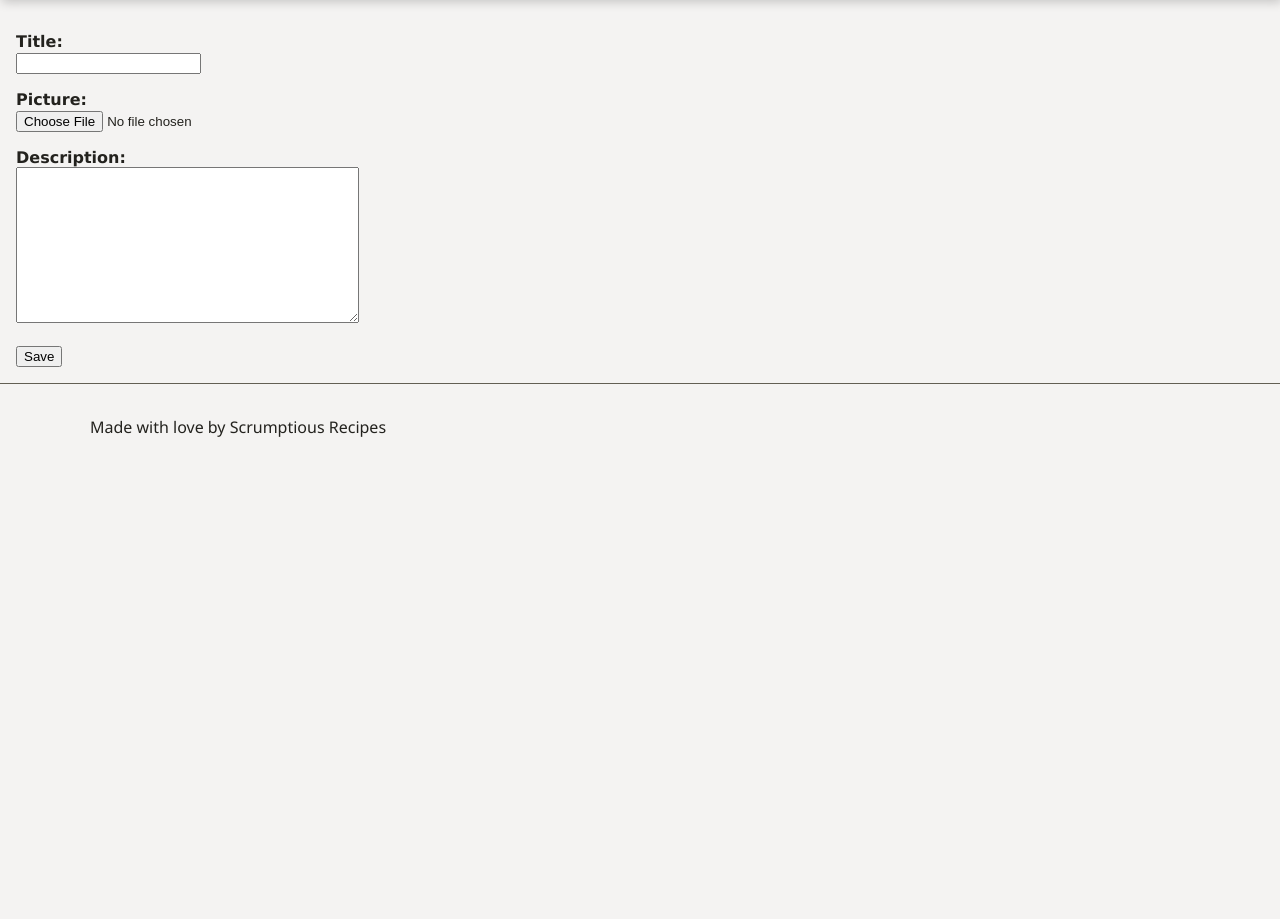
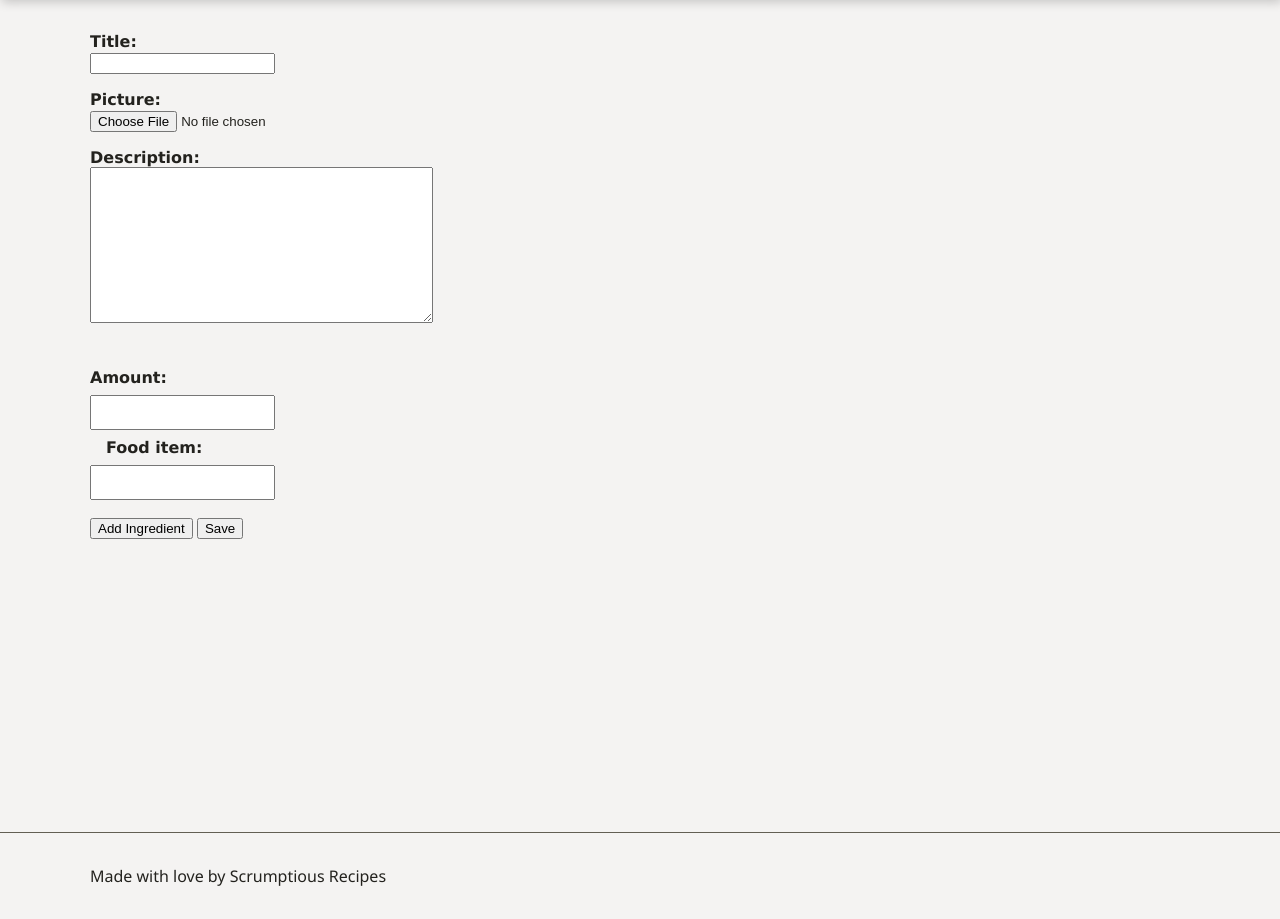
Before and after one commit to daisukev/scrumptious-recipes, a Django app: page /recipes/create/ in a window 1280 px wide. Shown: the part 110-1029 px from the top of the page. Before the commit the page ends 547 px from the top, so only its background shows below. Run offline with Django 4.2, Linux system fonts and the light colour scheme; the visitor is signed in with stand-in values (Sample User, id 1); some web fonts are replaced.

Commit message:
initial functionality for formset for ingredients

```diff
--- a/recipes/forms.py
+++ b/recipes/forms.py
@@ -1,7 +1,7 @@
-from django.forms import ModelForm, formset_factory
+from django.forms import ModelForm
 from django import forms
 from django.core.files.uploadedfile import SimpleUploadedFile
-from .models import Recipe,Rating
+from .models import Recipe,Rating, Ingredient
 
 class RecipeForm(ModelForm):
     class Meta:
@@ -21,3 +21,9 @@ class RatingForm(ModelForm):
                 "recipe",
                 "author",
                 )
+
+class IngredientForm(ModelForm):
+    class Meta:
+        model = Ingredient
+        fields = "__all__"
+        exclude = ['recipe']
--- a/recipes/models.py
+++ b/recipes/models.py
@@ -4,7 +4,6 @@ import os
 from django.core.files import File
 from io import BytesIO
 from django.core.validators import MaxValueValidator, MinValueValidator
-# from django.forms import ModelForm
 from django.db.models import Avg
 from .helpers.average_rating import average_rating
 from django.conf import settings
@@ -110,7 +109,6 @@ class Recipe(models.Model):
         # file formats
         thumb_img.save(thumb_data, format=thumb_img.format)   # save the thumbnail same filetype as the original
         thumb_img.close() # close the image
-        ## TODO: strip the original file extension
         stripped_picture_path = os.path.basename(os.path.splitext(str(self.picture))[0])
 
         print(stripped_picture_path)
--- a/recipes/static/css/recipes.css
+++ b/recipes/static/css/recipes.css
@@ -86,15 +86,32 @@ h2{
   gap: 1rem;
   grid-template-columns: repeat(auto-fit, minmax(min(300px, 100%), 1fr));
 }
-.ingredients-table{
+.ingredients-table {
   border-collapse: collapse;
-  width: 100%;
+  grid-template-columns: subgrid;
+  grid-column: 1/ span 3;
+  width: min(400px, 100%);
+  padding: 1rem;
 }
-.ingredients-table > td, th{
-  padding-block: 0.5rem;
+.ingredient-amount{
+  text-align: right;
+  padding-inline: 0.5rem;
+  width: 9ch;
+}
+.ingredient-food-item{
+  padding-inline: 0.5rem;
+}
+
+
+.ingredients-table > td, th, tr{
+  border-radius: 20px;
+  padding-inline: 0.5rem;
 }
 .ingredients-table > caption, th{
   text-align: left;
+}
+.header-amount{
+  text-align: right;
 }
 .ingredients-table > caption{
   font-weight: 700;
@@ -359,6 +376,30 @@ nav ul li{
   color: var(--grey-color);
 }
 
+.main-picture-container {
+  grid-template-columns: subgrid;
+  grid-column: 1/3;
+
+}
+
+.main-picture {
+  width: 100%;
+}
+
+.formset{
+  /* display: flex; */
+  padding-block: 1rem;
+}
+.formset > * {
+  padding-block: 0.5rem;
+}
+.formset > label{
+  padding-right: 1rem;
+}
+.formset > label:not(:first-child){
+  padding-left: 1rem;
+}
+
 
 @media (max-width: 844px) {
   .recipe-item{
--- a/recipes/templates/recipes/create.html
+++ b/recipes/templates/recipes/create.html
@@ -3,12 +3,42 @@
   Scrumptious Recipes - Create Recipe
 {% endblock title %}
 {% block content %}
-  <main>
+  <main class="content-container">
   <form enctype= "multipart/form-data" method="post">
     {% csrf_token %}
       {{ form.as_p }}
+      {{ formset.management_form }}
+      {% for form in formset %}
+        <div class="formset">
+          {{ form }}
+        </div>
+        <button id="add-ingredient" type="button">Add Ingredient</button>
+      {% endfor %}
 
     <button>Save</button>
   </form>
   </main>
 {% endblock content %}
+
+  {% block scripts %}
+<script>
+  const addButton = document.getElementById('add-ingredient');
+  const formsetCountInput = document.getElementsByName('form-TOTAL_FORMS')[0];
+  let formsetCount = parseInt(formsetCountInput.value);
+
+  addButton.addEventListener('click', (event) => {
+    const formsetForms = document.querySelectorAll('.formset');
+    const lastFormsetForm = formsetForms[formsetForms.length - 1];
+    const emptyForm = `
+      <div class="formset">
+        {{ formset.empty_form }}
+      </div>
+    `;
+
+    const formHtml = emptyForm.replace(/__prefix__/g, formsetCount)
+    lastFormsetForm.insertAdjacentHTML('afterend', formHtml);
+    formsetCount++
+    formsetCountInput.value = formsetCount.toString()
+  });
+</script>
+{% endblock scripts %}
--- a/recipes/views.py
+++ b/recipes/views.py
@@ -6,7 +6,9 @@ from .forms import RecipeForm, RatingForm
 from django.http import JsonResponse
 from django.contrib.auth.decorators import login_required
 from django.contrib.auth.models import User
-
+from django.forms import formset_factory
+from .forms import IngredientForm
+from .models import Ingredient
 
 def can_edit_object(user, obj): # obj being any model in this app. i.e. recipe or rating
     return user.is_authenticated and (user.is_staff or user == obj.author)
@@ -98,21 +100,37 @@ def create_rating(request,recipe_id, user_id):
 
 @login_required
 def create_recipe(request):
+    IngredientFormSet = formset_factory(IngredientForm, extra=1)
+    # it should exclude the recipe in the formset as it should automatically save to the one we're working on right now.
+
+
     if request.method == "POST":
         form = RecipeForm(request.POST, request.FILES)
+        formset = IngredientFormSet(request.POST)
+
         if form.is_valid():
             # don't save immediately
-            recipe = form.save(False)
+            recipe = form.save(commit=False)
             # edit field
             recipe.author = request.user
+            print(recipe)
             # save entry
             recipe.save()
+            if formset.is_valid():
+                for form in formset:
+                    print(form)
+                    ingredient_form = form.save(commit=False)
+                    print('cleaned data: ',form.cleaned_data)
+                    ingredient_form.recipe = recipe
+                    ingredient_form.save()
             # form.save()
-        return redirect(recipe_list)
+        return redirect('recipe_list')
     else:
         form = RecipeForm()
+        formset = IngredientFormSet()
     context = {
-        "form": form
+        "form": form,
+        "formset": formset,
     }
     return render(request, "recipes/create.html", context)
 
```
Also changed, not shown: recipes/templates/recipes/detail.html (+6 -4 lines).
